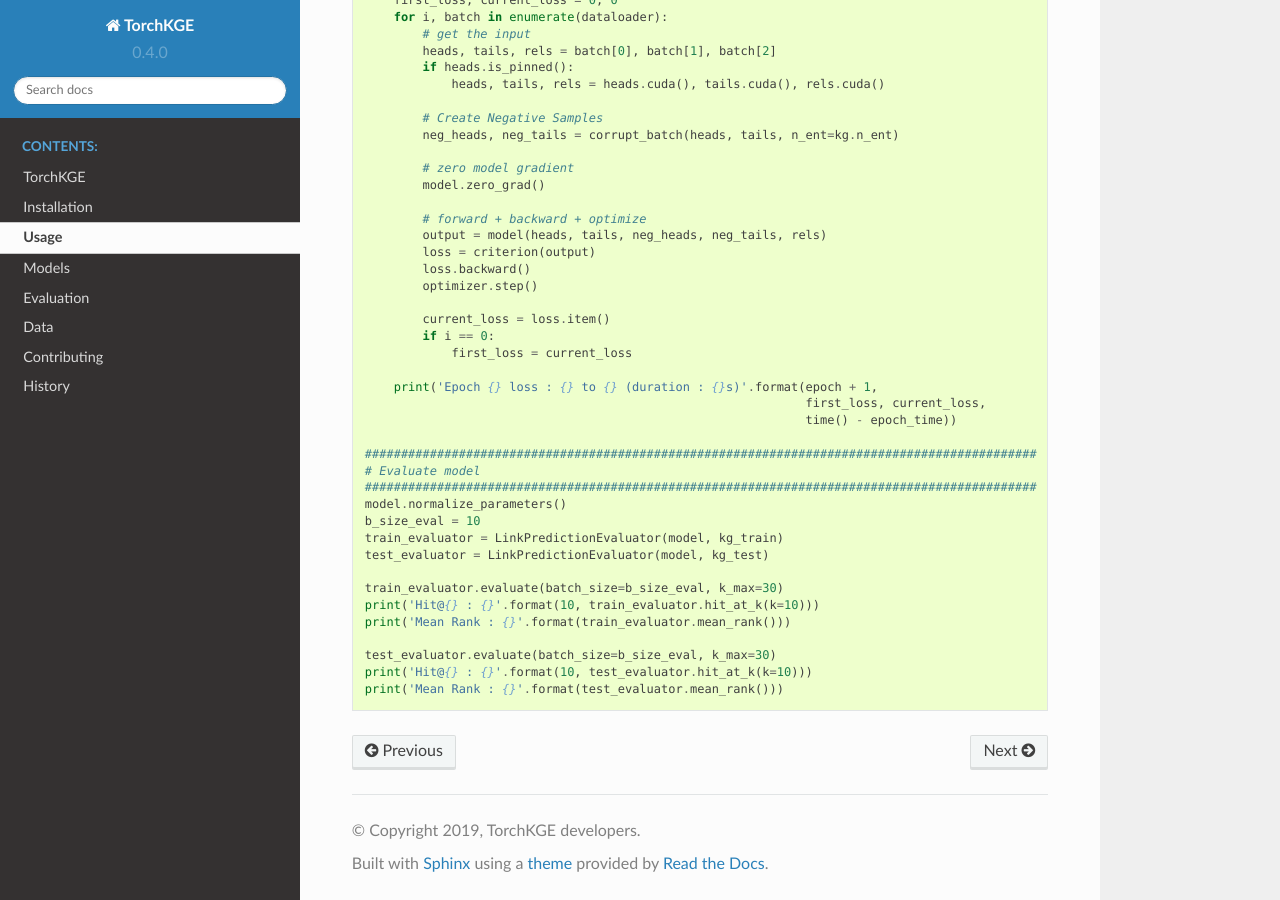
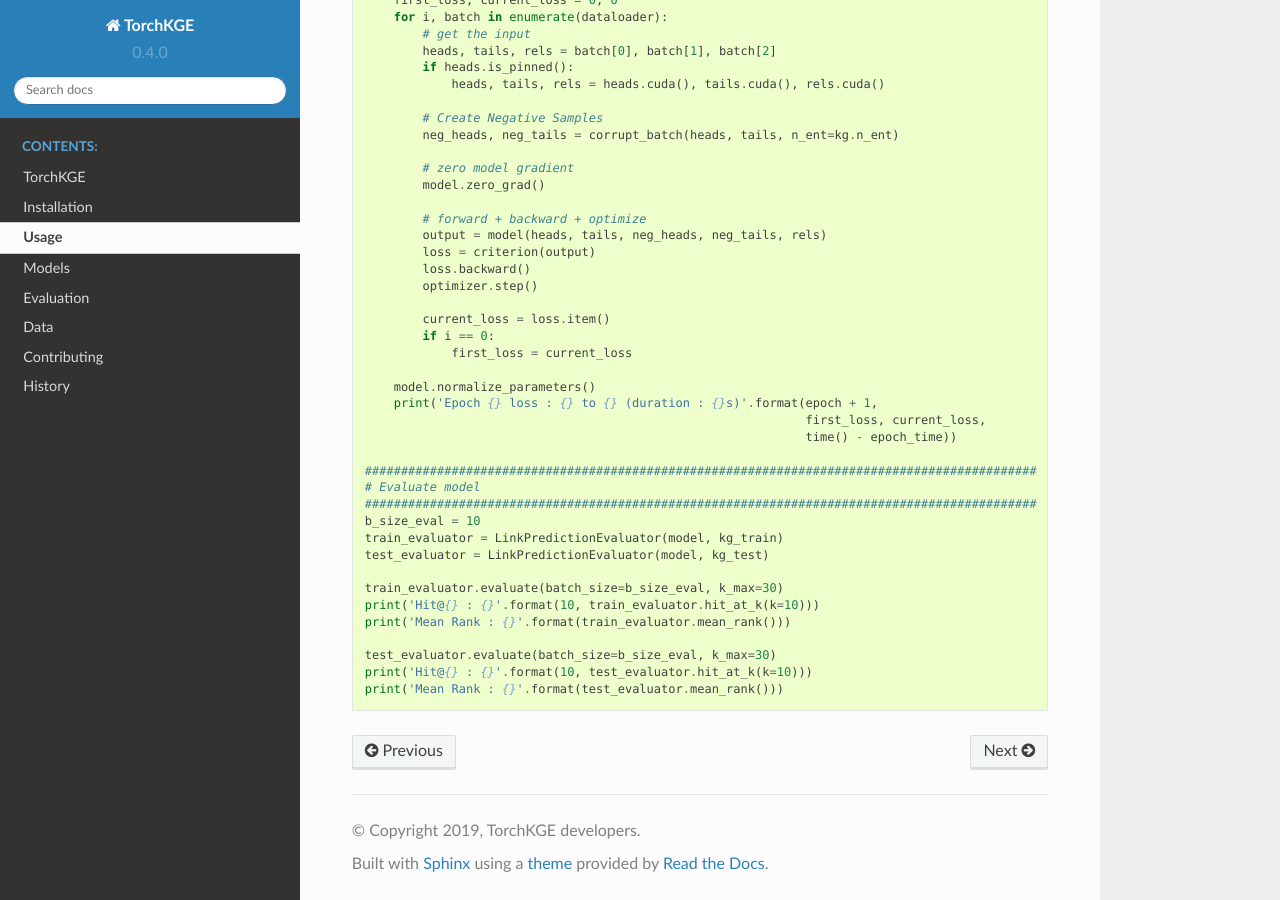
Before and after one commit to torchkge-team/torchkge, a Sphinx documentation site: the page built from docs/usage.rst, in a window 1280 px wide and 900 px high, scrolled down 1186 px. Built offline with Sphinx 7.4.7 and the Read the Docs theme 2.0.0, drawn with Linux system fonts in a browser that asks for light colours; part of the change alters nothing that is shown.

```diff
--- a/docs/usage.rst
+++ b/docs/usage.rst
@@ -84,6 +84,7 @@ To use TorchKGE in a project::
             if i == 0:
                 first_loss = current_loss
 
+        model.normalize_parameters()
         print('Epoch {} loss : {} to {} (duration : {}s)'.format(epoch + 1,
                                                                  first_loss, current_loss,
                                                                  time() - epoch_time))
@@ -91,7 +92,6 @@ To use TorchKGE in a project::
     #############################################################################################
     # Evaluate model
     #############################################################################################
-    model.normalize_parameters()
     b_size_eval = 10
     train_evaluator = LinkPredictionEvaluator(model, kg_train)
     test_evaluator = LinkPredictionEvaluator(model, kg_test)
```
